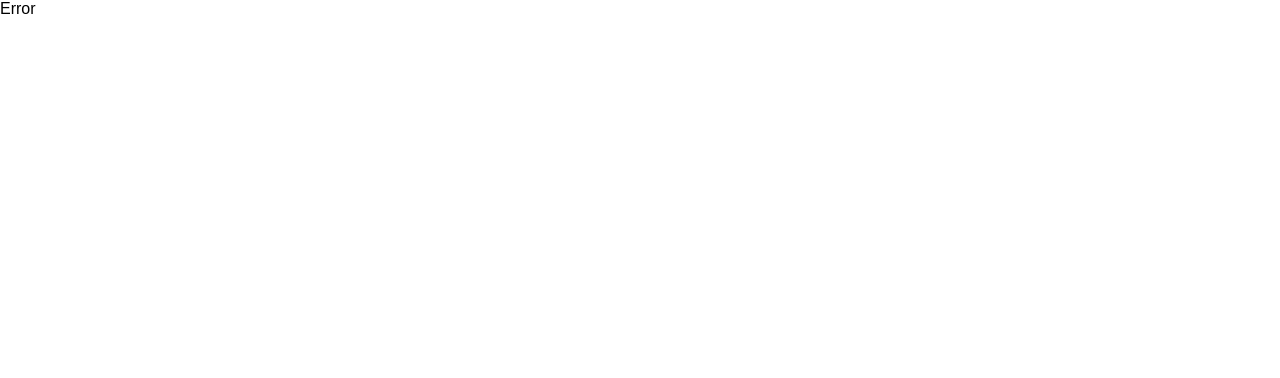
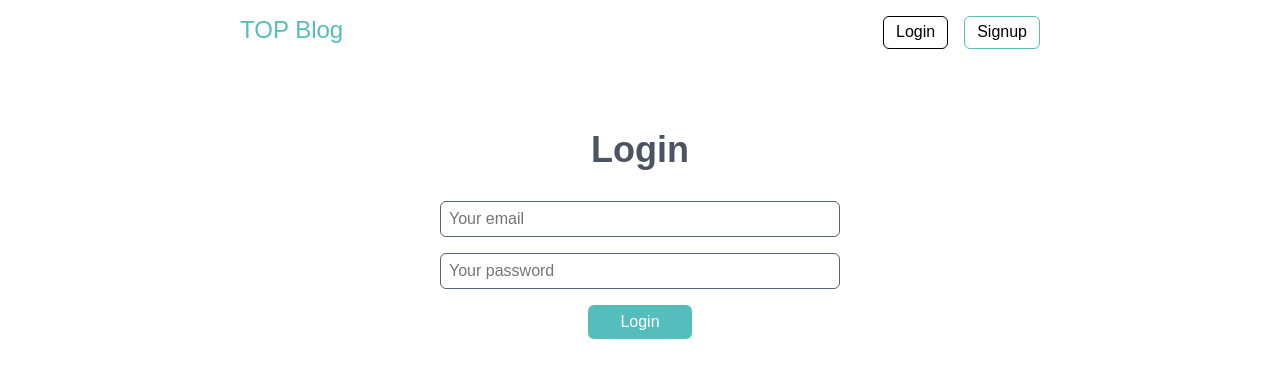
Before and after one commit to JosephDuvvani/blog-site, a React (Vite) app: page /auth/login in a window 1280 px wide. Before the commit this address had no page. Shown: the top 378 px of the page. Built offline with nearby package versions, Linux system fonts and the light colour scheme.

Commit message:
Set up user authentication, login/logout
Store all jwt in cookies

```diff
--- a/package.json
+++ b/package.json
@@ -11,10 +11,12 @@
   },
   "dependencies": {
     "date-fns": "^4.1.0",
+    "jwt-decode": "^4.0.0",
     "react": "^19.0.0",
     "react-dom": "^19.0.0",
     "react-router-dom": "^7.4.0",
-    "styled-components": "^6.1.16"
+    "styled-components": "^6.1.16",
+    "universal-cookie": "^8.0.1"
   },
   "devDependencies": {
     "@eslint/js": "^9.21.0",
--- a/src/App.jsx
+++ b/src/App.jsx
@@ -1,18 +1,36 @@
 import { Outlet } from "react-router-dom"
 import Header from "./components/header"
+import { createContext, useEffect, useState } from "react";
+import Cookies from "universal-cookie";
+import { jwtDecode } from "jwt-decode";
 
 const body = document.getElementsByTagName('body');
 body[0].style.fontFamily = 'Arial, Helvetica, sans-serif';
 body[0].style.margin = 0;
 
+export const AuthContext = createContext({});
+
 function App() {
+  const [user, setUser] = useState();
+
+  useEffect(() => {
+    const cookies = new Cookies();
+
+    const token = cookies.get('jwt-refresh-blog');
+
+    if (token) {
+      const decoded = jwtDecode(token);
+      setUser(decoded);
+    }
+  }, []);
+
   return (
-    <>
+    <AuthContext.Provider value={{user, setUser}}>
       <Header />
       <div>
         <Outlet />
       </div>
-    </>
+    </AuthContext.Provider>
   )
 }
 
--- a/src/components/header.jsx
+++ b/src/components/header.jsx
@@ -1,5 +1,8 @@
+import { useContext } from "react";
 import { Link } from "react-router-dom";
 import styled from "styled-components";
+import { AuthContext } from "../App";
+import Cookies from "universal-cookie";
 
 const Head = styled.header`
     display: flex;
@@ -57,16 +60,87 @@ const Login = styled(Button)`
     border: 1px solid;
 `;
 
+const Logout = styled.button`
+    font-size: inherit;
+    box-sizing: border-box;
+    text-decoration: none;
+    padding: .4rem .75rem;
+    border-radius: 6px;
+    color: inherit;
+    background-color: transparent;
+    border: 1px solid #56bdbd;
+    cursor: pointer;
+
+    &:hover {
+        background-color:hsl(180, 43.80%, 83%);
+    }
+`;
+
+const User = styled.div`
+    display:  flex;
+    border: 1px solid #56bdbd;
+    border-radius: 6px;
+`;
+
+const Label = styled.span`
+    display: inline-block;
+    color: #fff;
+    background-color: #56bdbd;
+    padding: .4rem .75rem;
+    box-sizing: border-box;
+`;
+
+const Name = styled.span`
+    display: inline-block;
+    padding: .4rem .75rem;
+    box-sizing: border-box;
+`;
+
 const Header = () => {
+    const {user, setUser} = useContext(AuthContext);
+    const cookies = new Cookies();
+    const token = cookies.get('jwt-refresh-blog');
+
+    function logout () {
+        const options = {
+            method: 'POST',
+            headers: {
+                'Content-Type': 'application/json',
+            },
+            body: JSON.stringify({
+                token,
+            }),
+        }
+
+        fetch('http://localhost:3000/auth/logout', options)
+            .then(res => res.json())
+            .then(data => {
+                setUser(null);
+                cookies.remove('jwt-access-blog');
+                cookies.remove('jwt-refresh-blog');
+            })
+    }
+
     return (
         <Head>
             <Logo>
                 <LogoLink to={'/'}>TOP Blog</LogoLink>
             </Logo>
-            <Buttons>
-                <Login>Login</Login>
-                <Button>Signup</Button>
-            </Buttons>
+            {!token &&
+                <Buttons>
+                    <Login to={'/auth/login'}>Login</Login>
+                    <Button>Signup</Button>
+                </Buttons>
+            }
+            {token && user &&
+                <Buttons>
+                    <User title={user.username}>
+                        <Label>User</Label>
+                        <Name>{user.username}</Name>
+                    </User>
+                    <Logout onClick={logout}>Logout</Logout>
+                </Buttons>
+            }
         </Head>
     )
 }
--- /dev/null
+++ b/src/pages/login.jsx
@@ -0,0 +1,143 @@
+import { jwtDecode } from "jwt-decode";
+import { useContext, useEffect, useRef, useState } from "react";
+import styled from "styled-components";
+import Cookies from "universal-cookie";
+import { AuthContext } from "../App";
+import { useNavigate } from "react-router-dom";
+
+const Wrapper = styled.div`
+`;
+
+const Form = styled.form`
+    margin-top: 4rem;
+    color: hsl(215, 13%, 34%);
+`;
+
+const Title = styled.div`
+    max-width: 25rem;
+    margin: auto;
+    text-align: center;
+    font-size: 1.5rem;
+`;
+
+const Fields = styled.div`
+    display: grid;
+    gap: 1rem;
+    max-width: 25rem;
+    margin: auto;
+
+    & input {
+        font-size: inherit;
+        padding: .5rem;
+        border-radius: 6px;
+        border: 1px solid hsl(215, 17%, 40%);
+        color: inherit;
+    }
+
+    & input:focus {
+        outline: none;
+    }
+
+    & button {
+        font-size: inherit;
+        margin: auto;
+        padding: .5rem 2rem;
+        border-radius: 6px;
+        border: 0;
+        color: #fff;
+        background-color: #56bdbd;
+        cursor: pointer;
+        transition: color 200ms ease-in-out, background 200ms ease-in-out;
+    }
+
+    & button:hover {
+        color: inherit;
+        background-color: hsl(180, 43.80%, 83%);
+    }
+`;
+
+const Error = styled.div`
+    max-width: 25rem;
+    margin: auto;
+    margin-top: 1rem;
+    text-align: center;
+    color: hsl(0, 55%, 50%);
+`;
+
+const Login = () => {
+    const {user, setUser} = useContext(AuthContext);
+    const navigate = useNavigate();
+
+    const cookies = new Cookies();
+
+    useEffect(() => {
+        if (cookies.get('jwt-refresh-blog')) navigate('/');
+    }, []);
+
+    const [error, setError] = useState();
+
+    const emailRef = useRef();
+    const pwdRef = useRef();
+
+    const url = 'http://localhost:3000/auth/login';
+
+    function authenticate (e) {
+        e.preventDefault();
+
+        const options = {
+            method: 'POST',
+            headers: {
+                'Content-Type': 'application/json'
+            },
+            body: JSON.stringify({
+                email: emailRef.current.value,
+                password: pwdRef.current.value
+            })
+
+        }
+
+        fetch(url, options)
+            .then(res => {
+                return res.json();
+            })
+            .then(data => {
+                if (data.errors) {
+                    setError(data.errors[0]);
+                } else {
+                    const decoded = jwtDecode(data.accessToken);
+
+                setUser(decoded);
+
+                cookies.set('jwt-access-blog', data.accessToken, {
+                    expires: new Date(decoded.exp * 1000),
+                });
+                cookies.set('jwt-refresh-blog', data.refreshToken);
+
+                navigate('/');
+                }
+            })
+    }
+
+    return (
+        <>
+        {!user &&
+            <Wrapper>
+            <Form>
+                <Title>
+                    <h2>Login</h2>
+                </Title>
+                <Fields>
+                    <input type="email" name="email" ref={emailRef} aria-label="Your email" placeholder="Your email" />
+                    <input type="password" name="password" ref={pwdRef} aria-label="Your password" placeholder="Your password" />
+                    <button onClick={authenticate}>Login</button>
+                </Fields>
+                {error &&
+                    <Error>{error.msg}</Error>
+                }
+            </Form>
+        </Wrapper>}
+        </>
+    )
+};
+
+export default Login;
--- a/src/routes/routes.jsx
+++ b/src/routes/routes.jsx
@@ -1,5 +1,6 @@
 import App from "../App";
 import Home from "../pages/home";
+import Login from "../pages/login";
 import Post from "../pages/post";
 
 const routes = [
@@ -13,6 +14,10 @@ const routes = [
         element: <Home />,
       },
       {
+        path: '/auth/login',
+        element: <Login />
+      },
+      {
         path: '/posts/:postId',
         element: <Post />
       }
```
Also changed, not shown: 1 other file (tests, documents, lock files or other folders).
